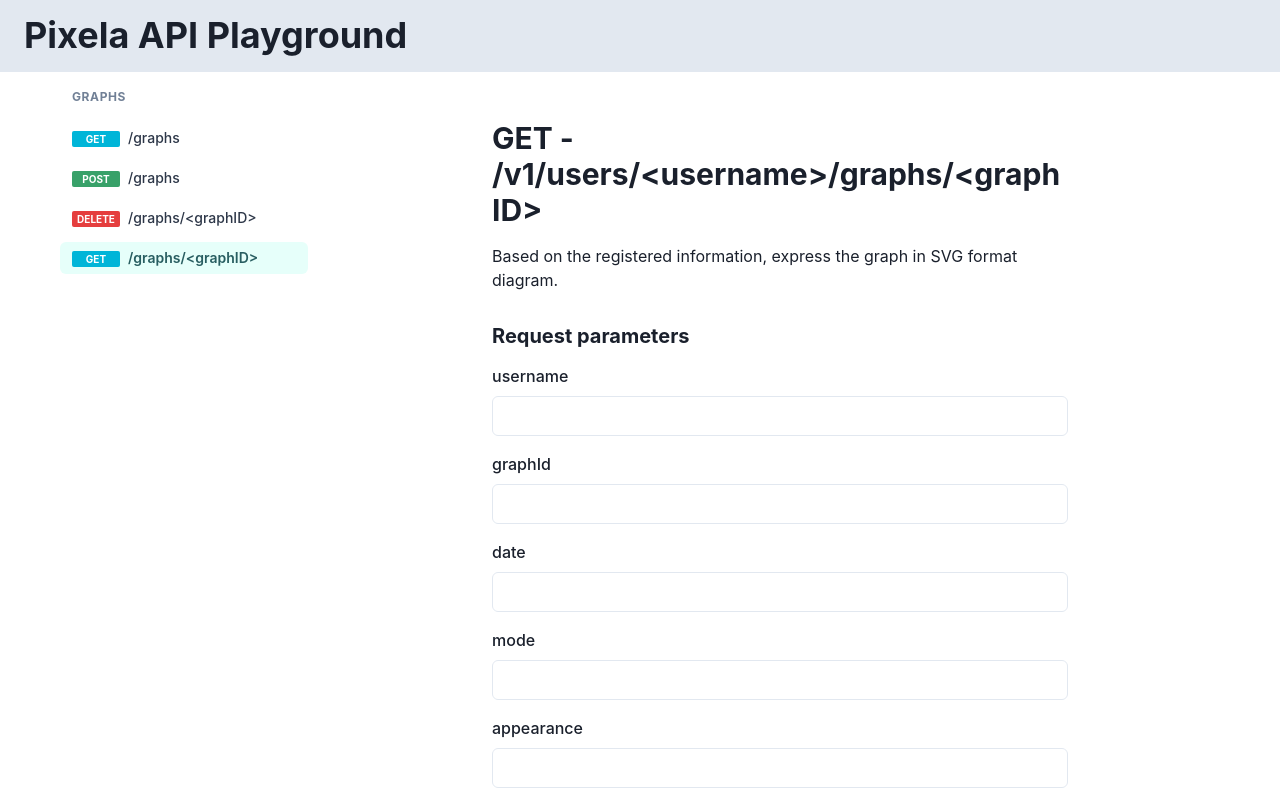
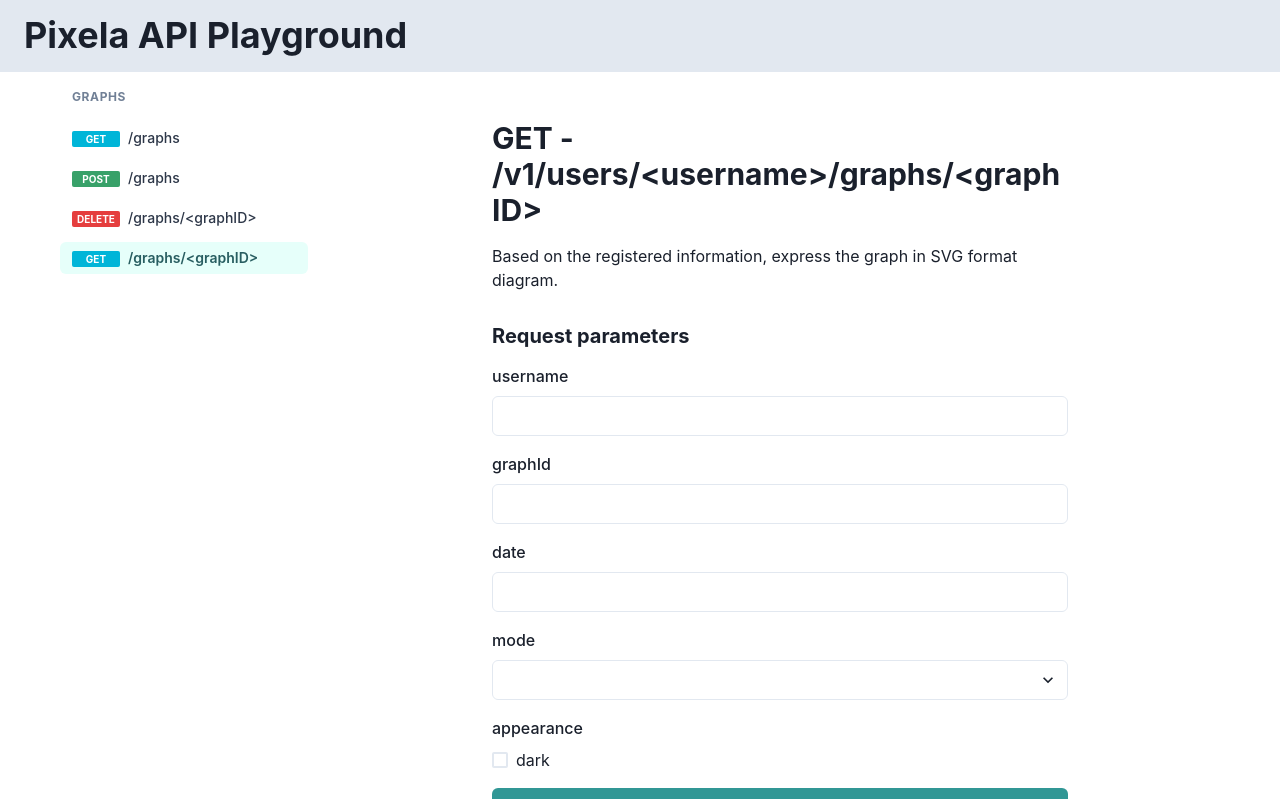
Before and after one commit to zaki-yama/pixela-api-playground, a Next.js app: page /graphs/get-svg in a window 1280 px wide. Shown: the top 799 px of the page. Built offline with nearby package versions, Linux system fonts and the light colour scheme.

Commit message:
feat: use Select & Checkbox instead of Input

```diff
--- a/pages/graphs/get-svg.tsx
+++ b/pages/graphs/get-svg.tsx
@@ -2,6 +2,11 @@
   Heading,
   Button,
   Box,
+  Select,
+  Checkbox,
+  FormControl,
+  FormLabel,
+  FormErrorMessage,
   Alert,
   AlertIcon,
   Code,
@@ -119,8 +124,21 @@
             errors={errors}
           ></Input>
           <Input name="date" register={register} errors={errors}></Input>
-          <Input name="mode" register={register} errors={errors}></Input>
-          <Input name="appearance" register={register} errors={errors}></Input>
+          <FormControl>
+            <FormLabel htmlFor="mode">mode</FormLabel>
+            <Select {...register("mode")}>
+              <option value=""></option>
+              <option value="short">short</option>
+              <option value="badge">badge</option>
+              <option value="line">line</option>
+            </Select>
+          </FormControl>
+          <FormControl>
+            <FormLabel htmlFor="appearance">appearance</FormLabel>
+            <Checkbox {...register("appearance")} value="dark">
+              dark
+            </Checkbox>
+          </FormControl>
           <Button type="submit" colorScheme="teal" isLoading={isValidating}>
             Execute
           </Button>
```
